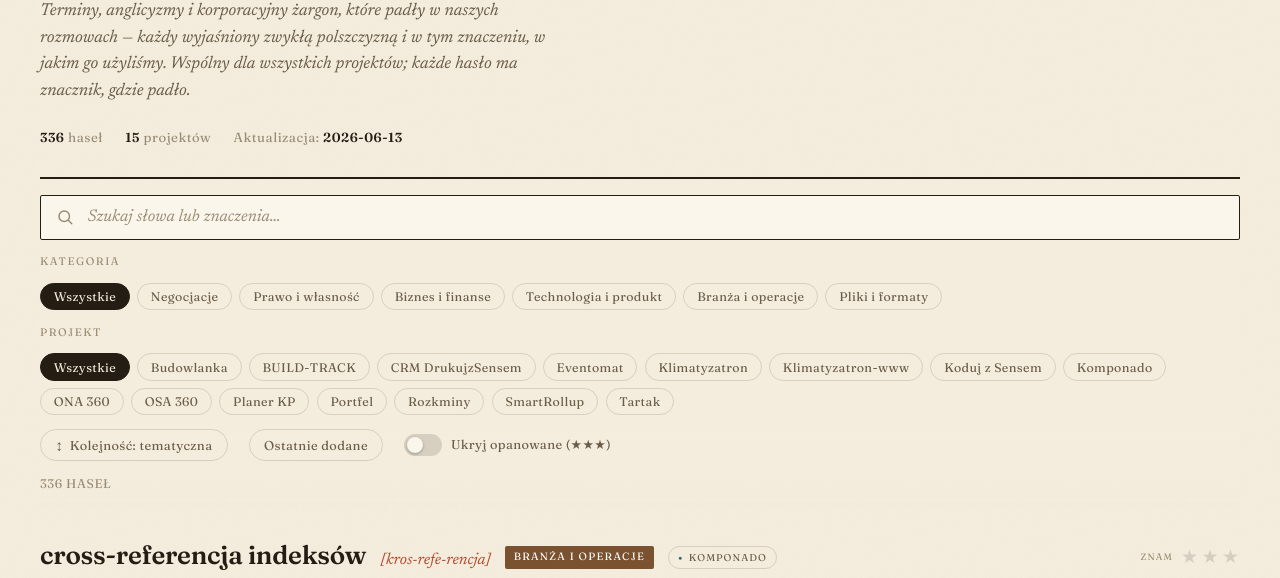
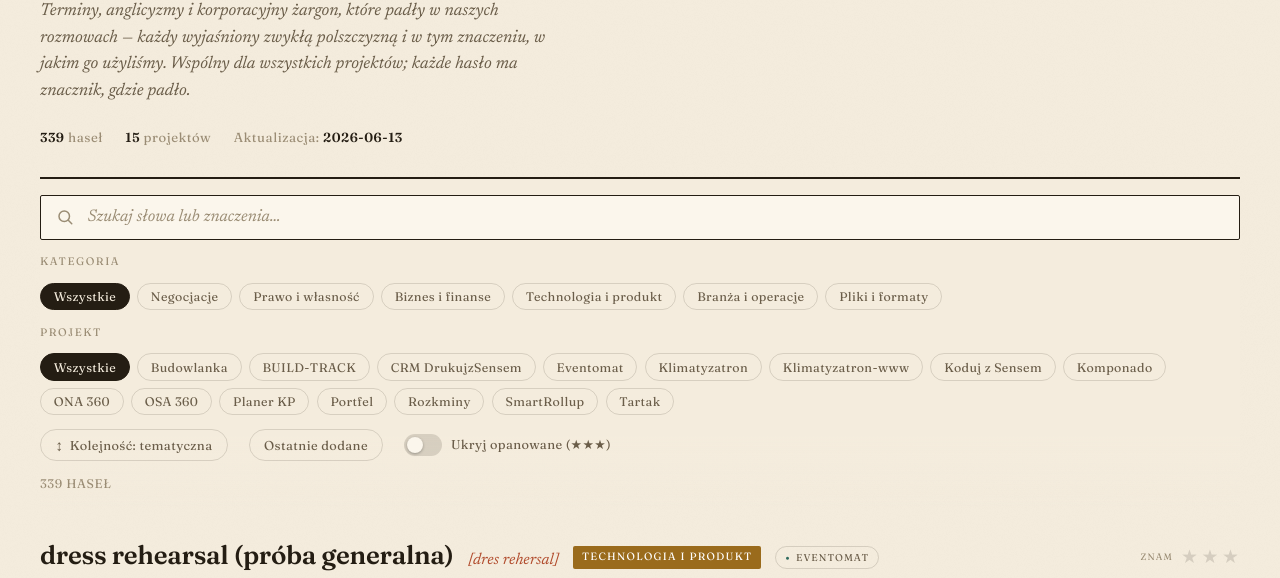
Before and after one commit to KrzysztofGiedzinski/slownik, a plain HTML site: page slownik-terminow.html in a window 1280 px wide. Shown: the part 170-748 px from the top of the page. Drawn offline with Linux system fonts and the light colour scheme.

Commit message:
slownik: +3 terminy z Sesji 35 Eventomat (dress rehearsal, E2E, health-check)

```diff
--- a/slownik-terminow.html
+++ b/slownik-terminow.html
@@ -349,6 +349,10 @@ font-style:italic;color:var(--ink-soft);font-size:.98rem;
    proj — kod traktuje brak proj jako "Budowlanka" (PROJ_DEFAULT). Nowe hasła z innych
    projektów dodawaj z jawnym proj, np. proj:"Eventomat". */
 const TERMY = [
+  // ---------- Eventomat (UAT / dress rehearsal / monitoring — 2026-06-25) ----------
+  { term:"dress rehearsal (próba generalna)", pron:"dres rehersal", cat:"Technologia i produkt", def:"Przejście całej aplikacji „na sucho”, krok po kroku jak prawdziwy użytkownik, zanim pokaże się ją klientowi — żeby samemu wyłapać potknięcia, zanim trafi na nie klient.", note:"Z teatru: próba generalna w kostiumach przed premierą. W Eventomacie automat (Playwright) loguje się jako każda rola i przechodzi kluczowe ścieżki — wszystkie wykryte usterki okazały się błędami testów, nie aplikacji (sam rdzeń był solidny).", quote:"26 scenariuszy przez przeglądarkę, 0 błędów aplikacji", proj:"Eventomat" },
+  { term:"test E2E (end-to-end)", pron:"i-tu-i", cat:"Technologia i produkt", def:"Test, który sprawdza CAŁĄ drogę działania — od kliknięcia w przeglądarce, przez serwer i bazę, po wynik na ekranie — a nie tylko jeden fragment w oderwaniu.", note:"„Od końca do końca” (ang. end-to-end). Łapie błędy, które testy pojedynczych kawałków przegapiają — np. że ekran pokazuje dane, których dana rola NIE powinna widzieć. W Eventomacie pisany w Playwright (sterowanie prawdziwą przeglądarką).", quote:"klik → serwer → baza → odpowiedź — wszystko naraz", proj:"Eventomat" },
+  { term:"health-check (endpoint zdrowia)", pron:"helt-czek", cat:"Technologia i produkt", def:"Specjalny adres w aplikacji (np. /api/health), który na zawołanie odpowiada, czy aplikacja i jej baza danych żyją — służy do automatycznego pilnowania, że wszystko działa.", note:"Monitoring (np. UptimeRobot) odpytuje go co kilka minut i alarmuje, gdy przestaje odpowiadać. Lepszy niż pingowanie strony głównej: strona logowania potrafi się wyświetlić nawet gdy baza padła — a health-check to wykryje.", quote:"200 „ok” = aplikacja i baza żyją; 503 = coś padło", proj:"Eventomat" },
   // ---------- Komponado / Printing Press (wycena części multi-dostawca — 2026-06-24) ----------
   { term:"cross-referencja indeksów", pron:"kros-refe-rencja", cat:"Branża i operacje", def:"Ten sam fizyczny element ma inny numer katalogowy u każdego dostawcy (ten sam wałek: A2745 u Cermotora, TW-006 u Kode, TW-0031 u E&E). Cross-referencja to skojarzenie tych różnych numerów jako „to jest dokładnie ta sama część”.", note:"Po ang. „odsyłacz krzyżowy”. To SEDNO problemu Grzegorza (Turbo Serwis): ludzie szukają tej samej części u 2-3 dostawców, każdy z własną indeksacją. To problem DANYCH, nie scrapingu — gdy powiązania nie ma w żadnym katalogu, buduje się je z historii klienta i biblioteki wyjątków. Żadne AI go nie „wymyśli”, jeśli prawdy nie ma w źródłach.", quote:"A2745 (Cermotor) = TW-006 (Kode) = TW-0031 (E&E) — ten sam wałek", deep:"Dwa tryby, które trzeba rozróżniać. (A) Ten sam symbol u wielu dostawców — wklejasz numery i pytasz każdego o TE SAME numery; porównanie cen działa od razu tam, gdzie część istnieje u >1 dostawcy. To realny pierwszy krok i na nim budujemy demo. (B) Cross-reference odpowiedników — „numer X u Cermotora = numer Y u Kode”; wymaga bazy powiązań, której dostawcy nie publikują. To osobny, trudny projekt na danych klienta (historia zamówień + wyjątki typu „turbina 753420 → używamy A2861, nie A2740”), nie obietnica na demo. Mylenie A z B to klasyczny sposób na obiecanie czegoś, czego się nie ma.", proj:"Komponado" },
   { term:"OCR (optyczne rozpoznawanie znaków)", pron:"o-ce-er", cat:"Technologia i produkt", def:"„Przepisanie” zdjęcia lub skanu na tekst, który komputer rozumie i może przetwarzać. Bez OCR zdjęcie listy to dla programu tylko obrazek.", note:"Po ang. Optical Character Recognition. U Grzegorza pracownicy spisują listy części ręcznie na kartce — agent AI ma odczytać zdjęcie tej kartki na listę numerów. Współczesne modele wizyjne to potrafią, a błędy odczytu wyłapuje zaprojektowany przez klienta krok weryfikacji przez człowieka.", quote:"zdjęcie ręcznej listy → OCR → numery części → weryfikacja człowieka", proj:"Komponado" },
```
